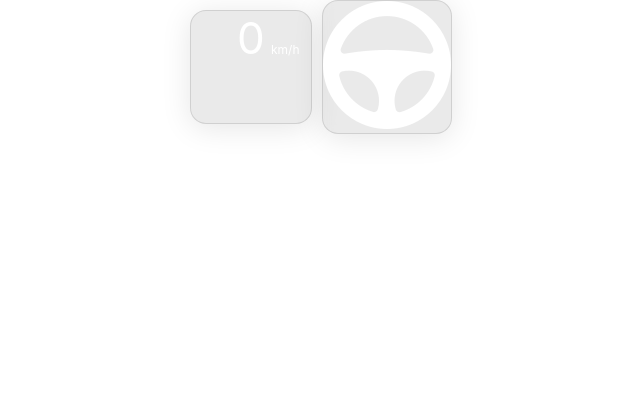
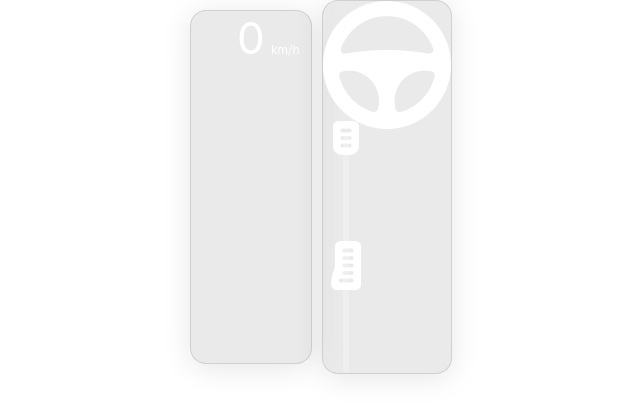
Before and after one commit to kelvinkoko/autonomous-driving-playground, a React app: page / in a window 1280 px wide. Shown: the top 416 px of the page, without its empty margins (324-964 px from the left). Built offline with nearby package versions, Linux system fonts and the light colour scheme.

Commit message:
Add pedals

```diff
--- /dev/null
+++ b/src/Application/Ui/BrakePedal.tsx
@@ -0,0 +1,17 @@
+import * as React from "react";
+import BrakePedalImage from "../Assets/Images/brake-pedal.png";
+import Pedal from "./Pedal";
+
+const BrakePedal = () => {
+  return (
+    <Pedal
+      min={0}
+      max={100}
+      thumbImage={BrakePedalImage}
+      imageWidthPx={26}
+      imageHeightPx={34}
+    />
+  );
+};
+
+export default BrakePedal;
--- /dev/null
+++ b/src/Application/Ui/GasPedal.tsx
@@ -0,0 +1,17 @@
+import * as React from "react";
+import GasPedalImage from "../Assets/Images/gas-pedal.png";
+import Pedal from "./Pedal";
+
+const GasPedal = () => {
+  return (
+    <Pedal
+      min={0}
+      max={100}
+      thumbImage={GasPedalImage}
+      imageWidthPx={30}
+      imageHeightPx={49}
+    />
+  );
+};
+
+export default GasPedal;
--- /dev/null
+++ b/src/Application/Ui/Pedal.css
@@ -0,0 +1,26 @@
+.verticalSlider {
+  width: 6px;
+  height: 120px;
+  background-color: #ffffff40;
+  position: relative;
+  border-radius: 8px;
+  overflow: visible;
+  margin: 0px 20px;
+}
+
+.sliderThumb {
+  position: absolute;
+  top: 0;
+  left: 50%;
+  transform: translateX(-50%);
+  cursor: pointer;
+}
+
+.sliderProgress {
+  width: 100%;
+  height: 0;
+  background-color: #ffffff80;
+  position: absolute;
+  top: 0;
+  border-radius: 8px;
+}
--- /dev/null
+++ b/src/Application/Ui/Pedal.tsx
@@ -0,0 +1,80 @@
+import * as React from "react";
+import { useRef, useState } from "react";
+import styles from "./Pedal.css";
+
+interface Props {
+  max: number;
+  min: number;
+  thumbImage: string;
+  imageWidthPx: number;
+  imageHeightPx: number;
+  onChange?: (value: number) => void;
+}
+
+const Pedal = ({
+  max,
+  min,
+  thumbImage,
+  imageWidthPx,
+  imageHeightPx,
+  onChange
+}: Props) => {
+  const [value, setValue] = useState(min);
+  const sliderRef = useRef<HTMLDivElement>(null);
+  let isDragging = false;
+
+  const handleMouseDown = (e: React.MouseEvent<HTMLDivElement>) => {
+    isDragging = true;
+    handleDrag(e.clientY);
+    window.addEventListener("mousemove", handleMouseMove);
+    window.addEventListener("mouseup", handleMouseUp);
+  };
+
+  const handleMouseMove = (e: MouseEvent) => {
+    if (isDragging) {
+      handleDrag(e.clientY);
+    }
+  };
+
+  const handleMouseUp = () => {
+    isDragging = false;
+    window.removeEventListener("mousemove", handleMouseMove);
+    window.removeEventListener("mouseup", handleMouseUp);
+  };
+
+  const handleDrag = (clientY: number) => {
+    if (sliderRef.current) {
+      const rect = sliderRef.current.getBoundingClientRect();
+      const percentage = (clientY - rect.top) / rect.height;
+      const newValue = min + (max - min) * percentage;
+      setValue(Math.min(Math.max(newValue, min), max));
+      if (onChange) {
+        onChange(newValue);
+      }
+    }
+  };
+
+  const progressHeight = ((value - min) / (max - min)) * 100;
+  const thumbPosition = progressHeight - 10; // Subtract half the height of the thumb for better positioning
+
+  return (
+    <div className={styles.verticalSlider} ref={sliderRef}>
+      <div
+        className={styles.sliderProgress}
+        style={{ height: `${progressHeight}%` }}
+      ></div>
+      <div
+        className={styles.sliderThumb}
+        onMouseDown={handleMouseDown}
+        style={{
+          width: `${imageWidthPx}px`,
+          height: `${imageHeightPx}px`,
+          top: `${thumbPosition}%`,
+          backgroundImage: `url(${thumbImage})`
+        }}
+      ></div>
+    </div>
+  );
+};
+
+export default Pedal;
--- a/src/Application/Ui/VehicleControls.tsx
+++ b/src/Application/Ui/VehicleControls.tsx
@@ -1,6 +1,8 @@
 import { observer } from "mobx-react";
 import * as React from "react";
 import { CarStore } from "../Store/CarStore";
+import BrakePedal from "./BrakePedal";
+import GasPedal from "./GasPedal";
 import glassPanelStyles from "./GlassPanels.css";
 import SteeringWheel from "./SteeringWheel";
 
@@ -12,6 +14,8 @@ const VehicleControls = observer(({ carStore }: Props) => {
   return (
     <div className={glassPanelStyles.grayPanel}>
       <SteeringWheel carStore={carStore} />
+      <BrakePedal />
+      <GasPedal />
     </div>
   );
 });
```
Also changed, not shown: src/Application/Assets/Images/brake-pedal.png (added), src/Application/Assets/Images/gas-pedal.png (added).
